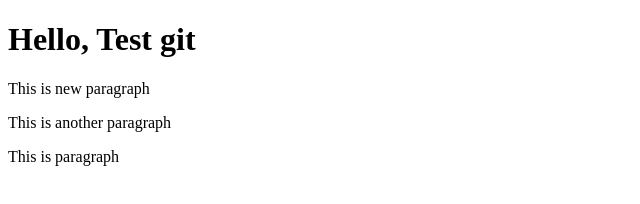
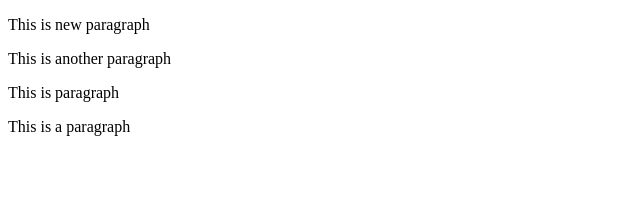
Before and after one commit to b6430300781/my-web, a plain HTML site: page index.html in a window 1280 px wide. Shown: the whole page, without its empty margins (0-640 px from the left). Drawn offline with Linux system fonts and the light colour scheme.

Commit message:
add new paragraphs

```diff
--- a/index.html
+++ b/index.html
@@ -1,12 +1,12 @@
 <!DOCTYPE html>
 <html lang="th">
     <head>
-        <title>Test Git</title>
+        <title>Test Git!!!</title>
     </head>
         <body>
-            <h1>Hello, Test git</h1>
             <p>This is new paragraph</p>
             <p>This is another paragraph</p>
             <p>This is paragraph</p>
+            <p>This is a paragraph</p>
         </body>
 </html>
```
